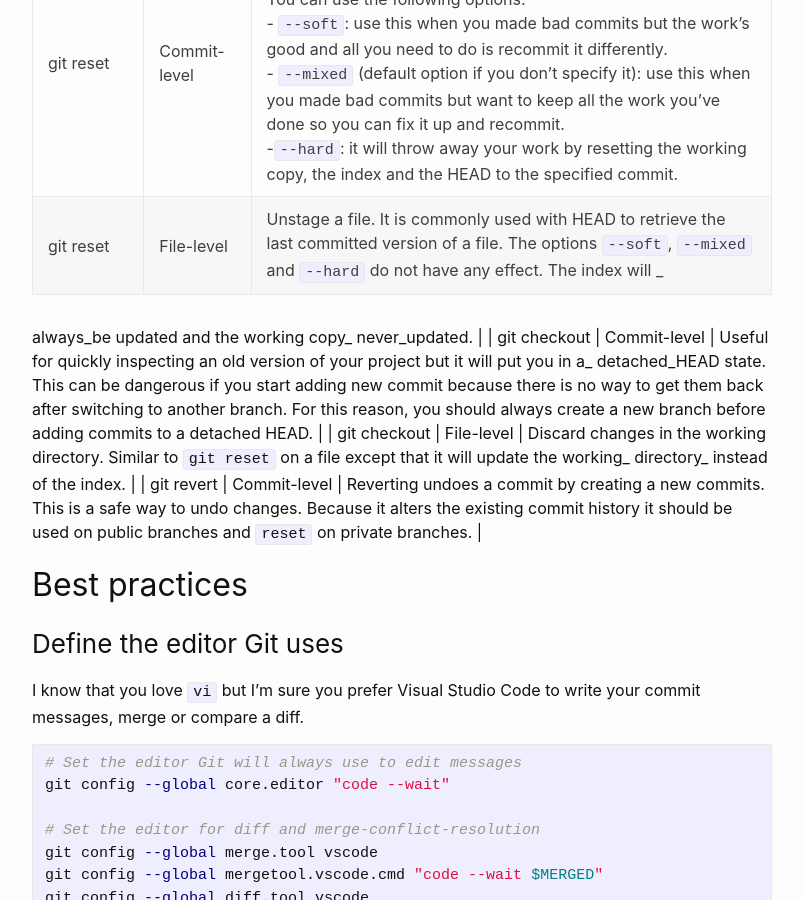
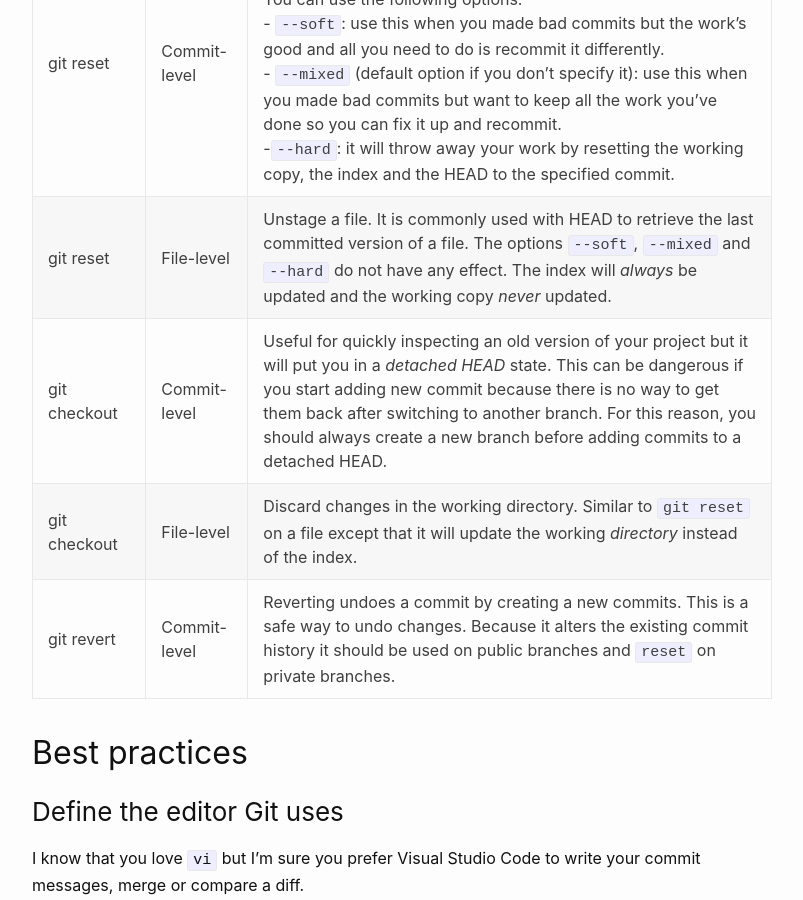
Before and after one commit to xballoy/xballoy.github.io, a Jekyll site: the page built from _posts/2019-09-12-git-from-beginner-to-advanced-user.md, in a window 1280 px wide and 900 px high, scrolled down 13153 px. Shown: the whole window, without its empty margins (238-1041 px from the left). Built offline with Jekyll 4.4.1, drawn with Linux system fonts in a browser that asks for light colours.

Commit message:
style: fix table

```diff
--- a/_posts/2019-09-12-git-from-beginner-to-advanced-user.md
+++ b/_posts/2019-09-12-git-from-beginner-to-advanced-user.md
@@ -656,21 +656,10 @@ commands.
 | Command      | Scope        | Use case                                                                                                                                                                                                                                                                                                                                                                                                                                                                                                                  |
 |--------------|--------------|---------------------------------------------------------------------------------------------------------------------------------------------------------------------------------------------------------------------------------------------------------------------------------------------------------------------------------------------------------------------------------------------------------------------------------------------------------------------------------------------------------------------------|
 | git reset    | Commit-level | Discard commits in a private branch or throws away uncommitted changes.<br>You can use the following options:<br> - `--soft`: use this when you made bad commits but the work's good and all you need to do is recommit it differently.<br> - `--mixed` (default option if you don't specify it): use this when you made bad commits but want to keep all the work you've done so you can fix it up and recommit. <br> -`--hard`: it will throw away your work by resetting the working copy, the index and the HEAD to the specified commit. |
-| git reset    | File-level   | Unstage a file. It is commonly used with HEAD to retrieve the last committed version of a file. The options `--soft`, `--mixed` and `--hard` do not have any effect. The index will  _
-
-always_be updated and the working copy_
-never_updated. | | git checkout | Commit-level | Useful for quickly inspecting
-an old version of your project but it will put you in a_
-detached_HEAD state. This can be dangerous if you start adding new commit
-because there is no way to get them back after switching to another branch. For
-this reason, you should always create a new branch before adding commits to a
-detached HEAD. | | git checkout | File-level | Discard changes in the working
-directory. Similar to `git reset` on a file except that it will update the
-working_
-directory_  instead of the index. | | git revert | Commit-level | Reverting
-undoes a commit by creating a new commits. This is a safe way to undo changes.
-Because it alters the existing commit history it should be used on public
-branches and `reset` on private branches. |
+| git reset    | File-level   | Unstage a file. It is commonly used with HEAD to retrieve the last committed version of a file. The options `--soft`, `--mixed` and `--hard` do not have any effect. The index will _always_ be updated and the working copy _never_ updated. |
+| git checkout | Commit-level | Useful for quickly inspecting an old version of your project but it will put you in a _detached HEAD_ state. This can be dangerous if you start adding new commit because there is no way to get them back after switching to another branch. For this reason, you should always create a new branch before adding commits to a detached HEAD. |
+| git checkout | File-level   | Discard changes in the working directory. Similar to `git reset` on a file except that it will update the working _directory_ instead of the index. |
+| git revert   | Commit-level | Reverting undoes a commit by creating a new commits. This is a safe way to undo changes. Because it alters the existing commit history it should be used on public branches and `reset` on private branches. |
 
 ## Best practices
 
```
